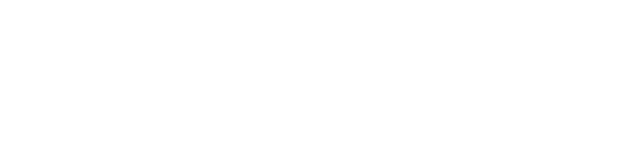
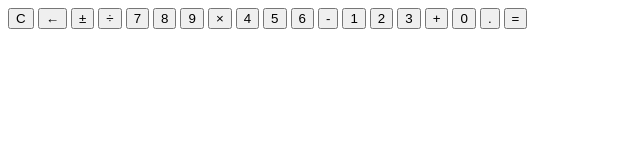
Before and after one commit to ovvosystem/calculator, a plain HTML site: page index.html in a window 1280 px wide. Shown: the whole page, without its empty margins (0-640 px from the left). Drawn offline with Linux system fonts and the light colour scheme.

Commit message:
Add calculator buttons

```diff
--- a/index.html
+++ b/index.html
@@ -5,5 +5,30 @@
         <title>Calculator</title>
         <script src="calculator.js"></script>
     </head>
-    <body></body>
+    <body>
+        <div id="calculator">
+            <div id="display"></div>
+            <div id="calculator-buttons">
+                <button id="clear" class="calc-button">C</button>
+                <button id="backspace" class="calc-button">←</button>
+                <button id="sign-swap" class="calc-button">±</button>
+                <button id="divide" class="calc-button">÷</button>
+                <button id="seven" class="calc-button">7</button>
+                <button id="eight" class="calc-button">8</button>
+                <button id="nine" class="calc-button">9</button>
+                <button id="multiply" class="calc-button">×</button>
+                <button id="four" class="calc-button">4</button>
+                <button id="five" class="calc-button">5</button>
+                <button id="six" class="calc-button">6</button>
+                <button id="subtract" class="calc-button">-</button>
+                <button id="one" class="calc-button">1</button>
+                <button id="two" class="calc-button">2</button>
+                <button id="three" class="calc-button">3</button>
+                <button id="sum" class="calc-button">+</button>
+                <button id="zero" class="calc-button">0</button>
+                <button id="point" class="calc-button">.</button>
+                <button id="equals" class="calc-button">=</button>
+            </div>
+        </div>
+    </body>
 </html>
```
